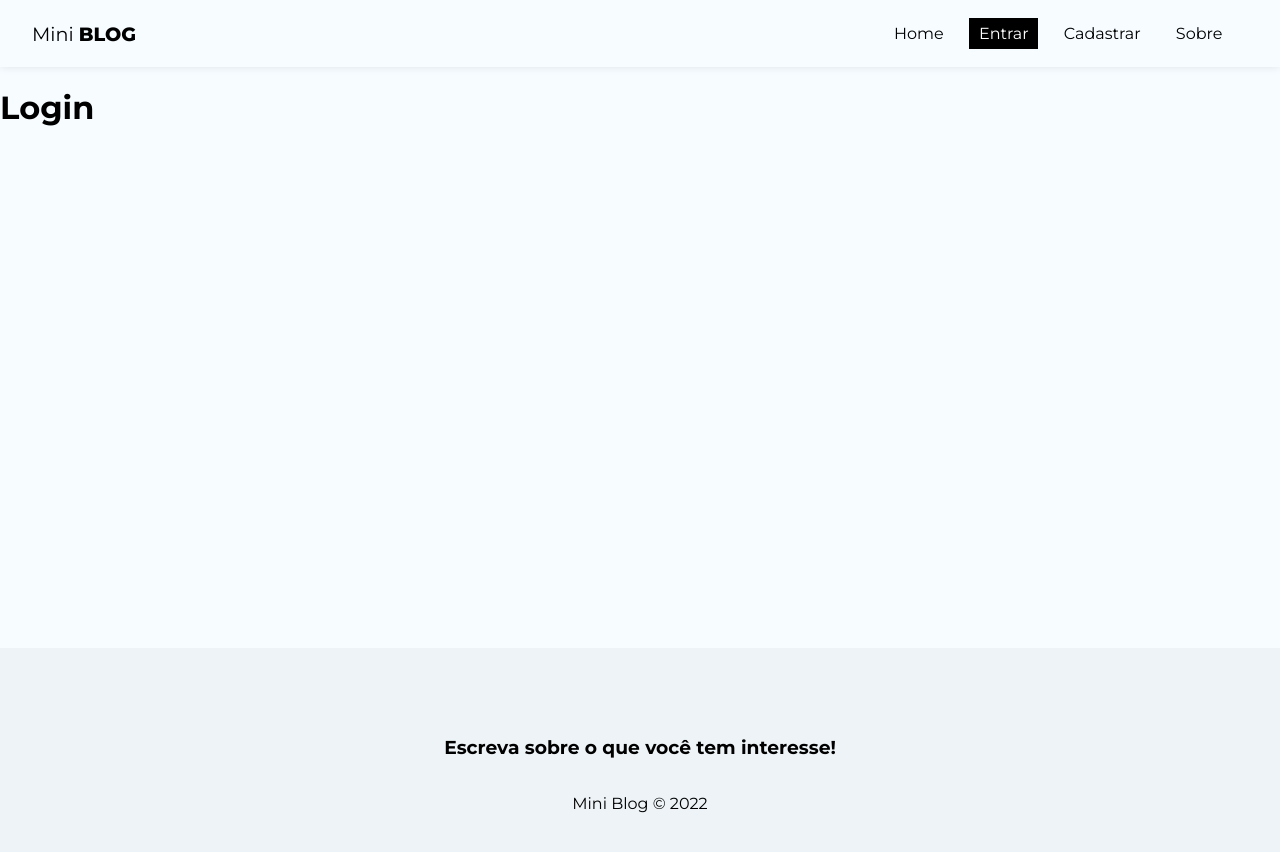
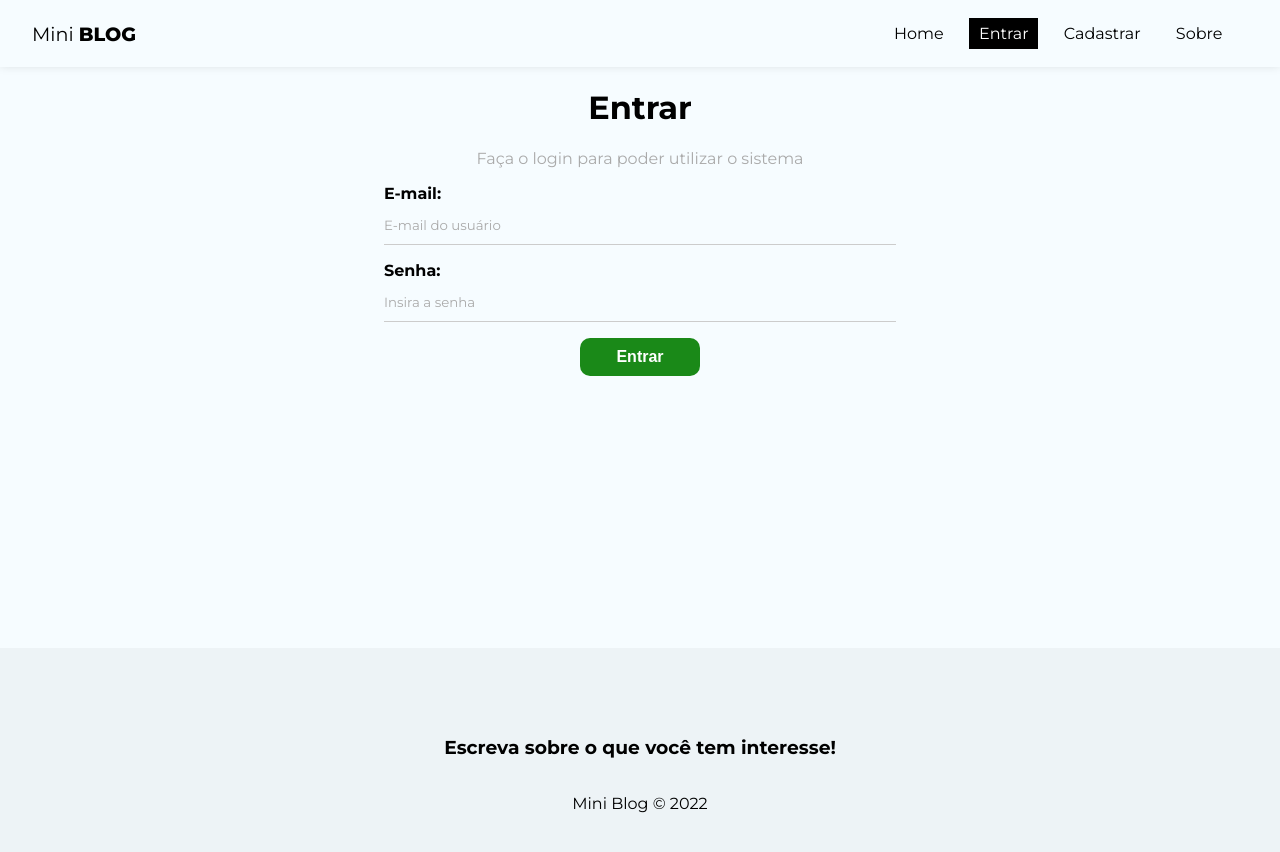
Before and after one commit to devAugustoW/miniblog, a React (Create React App) app: page /Login in a window 1280 px wide. Shown: the top 852 px of the page. Built offline with nearby package versions, Linux system fonts and the light colour scheme; no server answers.

Commit message:
Autenticação para usuário logado

```diff
--- a/src/hooks/useAuthentication.jsx
+++ b/src/hooks/useAuthentication.jsx
@@ -26,6 +26,7 @@ export const useAuthentication = () => {
         }
     }
 
+    // criar usuário
     const createUser = async (data) => {
         checkIfIsCancelled();
         setLoading(true);
@@ -58,10 +59,46 @@ export const useAuthentication = () => {
             }
 
             setError(systemErrorMessage);
-
         }
         setLoading(false);
     }
+
+    // logout - sign out
+    const logout = () => {
+        checkIfIsCancelled();
+
+        signOut(auth);
+    };
+
+    // login - sign in
+    const login = async(data) => {
+        checkIfIsCancelled();
+
+        setLoading(true);
+        setError(false);
+
+        try {
+            await signInWithEmailAndPassword(auth, data.email, data.password);
+            setLoading(false);
+
+        } catch (error) {
+
+            let systemErrorMessage;
+
+            console.log(error.message)
+
+            if (error.message.includes("invalid-login-credentials")) {
+                systemErrorMessage = "Usuário ou senha incorretos.";
+
+            } else {
+                systemErrorMessage = "Ocorreu um erro, por favor tenta mais tarde.";
+
+            }
+
+            setError(systemErrorMessage);
+        }
+        setLoading(false);
+    };
 
     // deal with memory leak
     useEffect(() => {
@@ -73,6 +110,8 @@ export const useAuthentication = () => {
         createUser,
         error,
         loading,
+        logout,
+        login,
     }
 
 }
--- a/src/pages/Login/Login.jsx
+++ b/src/pages/Login/Login.jsx
@@ -1,16 +1,79 @@
 import styles from "./Login.module.css";
 
-import React from 'react'
+import { useEffect, useState } from "react";
+import { useAuthentication } from "../../hooks/useAuthentication";
+
 
 const Login = () => {
+    const [email, setEmail] = useState("");
+    const [password, setPassword] = useState("");
+    const [error, setError] = useState("");
 
+    const { login, error: authError, loading } = useAuthentication();
 
+    const handleSubmit = async (e) => {
+        e.preventDefault();
 
-  return (
-    <div>
-        <h1>Login</h1>
-    </div>
-  )
+        setError("");
+
+        const user = {
+            email,
+            password,
+        };
+
+        const res = await login(user);
+        console.log(res);
+
+    };
+
+    useEffect(() => {
+        if (authError) {
+            setError(authError);
+        }
+    }, [authError]);
+
+    return (
+        <div className={styles.login}>
+            <h1>Entrar</h1>
+            <p>Faça o login para poder utilizar o sistema</p>
+
+            <form onSubmit={handleSubmit}>
+                <label>
+                <span>E-mail:</span>
+                <input
+                    type="email"
+                    name="email"
+                    required
+                    placeholder="E-mail do usuário"
+                    onChange={(e) => setEmail(e.target.value)}
+                    value={email}
+                />
+                </label>
+
+                <label>
+                <span>Senha:</span>
+                <input
+                    type="password"
+                    name="password"
+                    required
+                    placeholder="Insira a senha"
+                    onChange={(e) => setPassword(e.target.value)}
+                    value={password}
+                />
+                </label>
+
+                {!loading && <button className="btn">Entrar</button>}
+
+                {loading && (
+                    <button className="btn" disabled>
+                        Aguarde...
+                    </button>
+                )}
+
+                {error && <p className="error">{error}</p>}
+            </form>
+        </div>
+    )
 }
 
 export default Login;
--- a/src/pages/Register/Register.jsx
+++ b/src/pages/Register/Register.jsx
@@ -91,7 +91,7 @@ const Register = () => {
                 />
                 </label>
 
-                {!loading && <button className="btn">Entrar</button>}
+                {!loading && <button className="btn">Cadastrar</button>}
 
                 {loading && (
                 <button className="btn" disabled>
```
